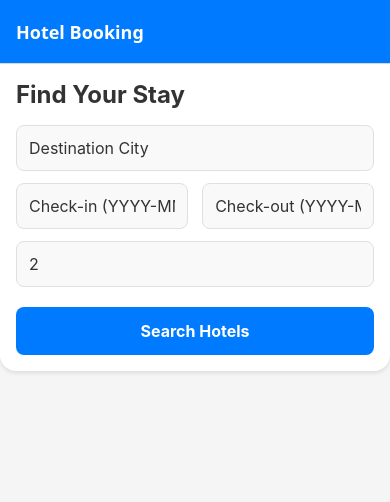
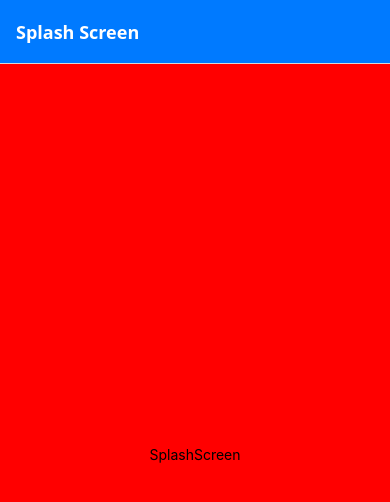
Before and after one commit to Nadil-Dulran/HotelBooking, a React Native app: screen /Splash in a window 390 px wide. Shown: the top 502 px of the page. Built offline with nearby package versions, Linux system fonts and the light colour scheme.

Commit message:
Added a splash screen

```diff
--- a/App.js
+++ b/App.js
@@ -4,12 +4,15 @@ import React from 'react';
 import { NavigationContainer } from '@react-navigation/native';
 import { SafeAreaProvider } from 'react-native-safe-area-context';
 import AppNavigator from './src/navigation/AppNavigator';
+import SplashScreen from './src/splash/SplashScreen';
 
 const App = () => {
     return (
         <SafeAreaProvider>
             <NavigationContainer>
-                <AppNavigator />
+                <AppNavigator>
+                    <SplashScreen />
+                </AppNavigator>
             </NavigationContainer>
         </SafeAreaProvider>
     );
--- a/src/navigation/AppNavigator.js
+++ b/src/navigation/AppNavigator.js
@@ -3,13 +3,15 @@ import React from 'react';
 import { createNativeStackNavigator } from '@react-navigation/native-stack';
 import SearchScreen from '../screens/SearchScreen';
 import BookingDetailScreen from '../screens/BookingDetailScreen';
+import SplashScreen from '../splash/SplashScreen';
 
 const Stack = createNativeStackNavigator();
 
 const AppNavigator = () => {
     return (
+
         <Stack.Navigator
-            initialRouteName="Search"
+            initialRouteName="Splash"
             screenOptions={{
                 headerStyle: {
                     backgroundColor: '#007AFF',
@@ -20,6 +22,11 @@ const AppNavigator = () => {
                 },
             }}
         >
+            <Stack.Screen
+                name="Splash"
+                component={SplashScreen}
+                options={{ title: 'Splash Screen' }}
+            />
             <Stack.Screen
                 name="Search"
                 component={SearchScreen}
--- /dev/null
+++ b/src/splash/SplashScreen.js
@@ -0,0 +1,17 @@
+
+import React from 'react';
+import { View, Text, Image, StyleSheet, ScrollView, Alert, TouchableOpacity } from 'react-native';
+import { createNativeStackNavigator } from '@react-navigation/native-stack';
+
+
+const Stack = createNativeStackNavigator();
+
+const SplashScreen = () => {
+    return (
+        <View style={{ flex: 1, backgroundColor: 'red', justifyContent: 'center', alignItems: 'center' }}>
+            <Text>SplashScreen</Text>
+        </View>
+    );
+};
+
+export default SplashScreen;
```
